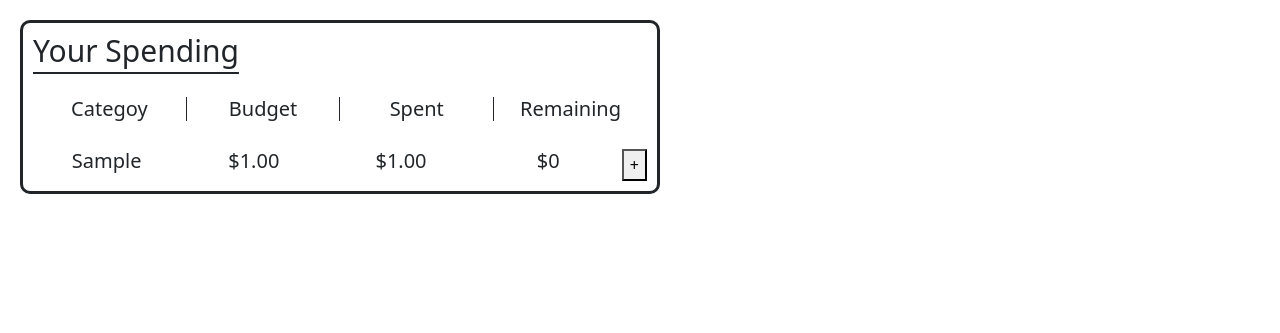
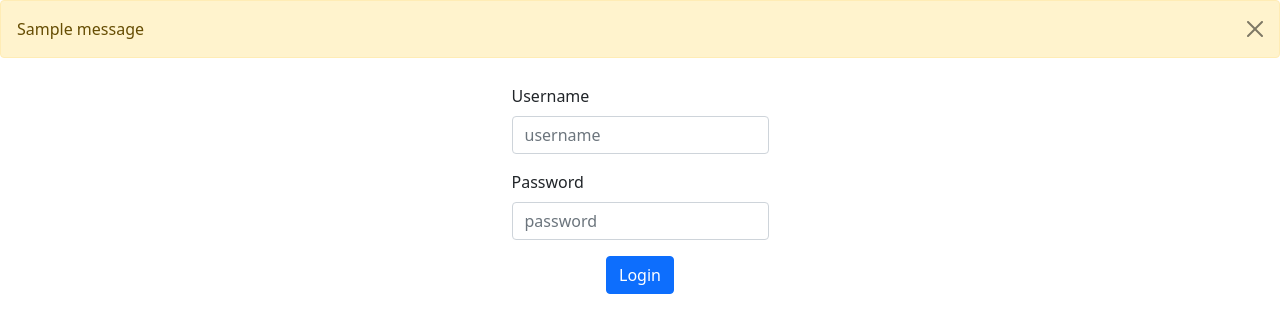
Before and after one commit to zdigness/personal_finance, a Django app: template testapp/templates/testapp/index.html in a window 1280 px wide. Shown: the part 56-389 px from the top of the page. Run offline with Django 4.2, Linux system fonts and the light colour scheme; the template is opened without the code that fills it: values that come from a table or form of the project are taken from there, others are empty; tables that the repository leaves empty hold one stand-in row (values such as "Sample post"); one stand-in notice (Sample message) is shown.

Commit message:
implemented login system

```diff
--- /dev/null
+++ b/package.json
@@ -0,0 +1,5 @@
+{
+  "dependencies": {
+    "bootstrap": "^5.3.1"
+  }
+}
--- a/personal_finance/urls.py
+++ b/personal_finance/urls.py
@@ -19,5 +19,5 @@ from django.urls import path, include
 
 urlpatterns = [
     path("admin/", admin.site.urls),
-    path("testapp/", include("testapp.urls")),
+    path("", include("testapp.urls")),
 ]
--- a/testapp/static/testapp/style.css
+++ b/testapp/static/testapp/style.css
@@ -144,3 +144,30 @@ body {
     opacity: 1;
     pointer-events: all;
 }
+
+.btn-success {
+    margin: 10px;
+    max-width: 100px;
+    width: 100%;
+}
+
+.button-div {
+    display: flex;
+    justify-content: center;
+    align-items: center;
+}
+
+.login-form {
+    display: flex;
+    flex-direction: column;
+    justify-content: space-between;
+    align-items: center;
+    padding: 10px;
+    gap: 10px;
+}
+
+.login-submit {
+    display: flex;
+    justify-content: center;
+    align-items: center;
+}
--- a/testapp/templates/base/base.html
+++ b/testapp/templates/base/base.html
@@ -28,7 +28,7 @@
 	<body>
 		<nav class="navbar navbar-expand-lg bg-body-tertiary navbar-dark bg-dark">
 			<div class="container-fluid">
-				<a class="navbar-brand" href="{ % url 'index' % }">Finance</a>
+				<a class="navbar-brand" href="{% url 'testapp:index' %}">Finance</a>
 				<button
 					class="navbar-toggler"
 					type="button"
@@ -49,6 +49,15 @@
 				</div>
 			</div>
 		</nav>
+
+		{% if messages %}
+			{% for message in messages %}
+			<div class="alert alert-warning alert-dismissible fade show" role="alert">
+				{{ message }}
+				<button type="button" class="btn-close" data-bs-dismiss="alert" aria-label="Close"></button>
+			</div>
+			{% endfor %}
+		{% endif %}
 		{% block content %} {% endblock %}
 	</body>
 </html>
--- a/testapp/templates/testapp/index.html
+++ b/testapp/templates/testapp/index.html
@@ -8,6 +8,9 @@
 	</head>
 	<body>
 		{% block content %}
+
+		{% if user.is_authenticated %}
+
 		{% if spending_categories_list %}
 		<div class="category-list">
 			<div class="category-heading"><h1>Your Spending</h1></div>
@@ -22,13 +25,15 @@
 				<h2 id="current">${{ category.monthly_budget }}</h2>
 				<h2 id="spent">${{ category.current_spending }}</h2>
 				<h2 id="result"></h2>
-				<button data-form-target="#form">+</button>
 				</div>
 				<script>
 				calculate();
 				</script>
 			{% endfor %}
-		</div>
+			<div class="button-div">
+				<button type="button" class="btn btn-success">Log</button>
+			</div>
+			</div>
 		<div class="form">
 			<form class="form-item">
 				<div class="form-fills">
@@ -45,6 +50,27 @@
 		{% else %}
 		<p>No spending categories created.</p>
 		{% endif %}
+
+		{% else %}
+		<div class="login-form">
+			<form method="POST" action="{% url 'testapp:index' %}">
+				{% csrf_token %}
+				<form>
+					<div class="mb-3">
+					  <label class="form-label">Username</label>
+					  <input type="username" class="form-control" name="username" placeholder="username" required>
+					</div>
+					<div class="mb-3">
+					  <label for="exampleInputPassword1" class="form-label">Password</label>
+					  <input type="password" class="form-control" id="exampleInputPassword1" name="password" placeholder="password" required>
+					</div>
+					<div class="login-submit">
+					<button type="submit" class="btn btn-primary">Login</button>
+					</div>
+				  </form>
+			</form>
+			</div>
+		{% endif %}
 		{% endblock %}
 	</body>
 </html>
--- a/testapp/urls.py
+++ b/testapp/urls.py
@@ -5,4 +5,5 @@ from . import views
 app_name = "testapp"
 urlpatterns = [
     path("", views.IndexView.as_view(), name="index"),
+    path("logout/", views.logout_user, name="logout_user"),
 ]
```
Also changed, not shown: testapp/views.py (+24 -2 lines), package-lock.json (added), 1 other file.
